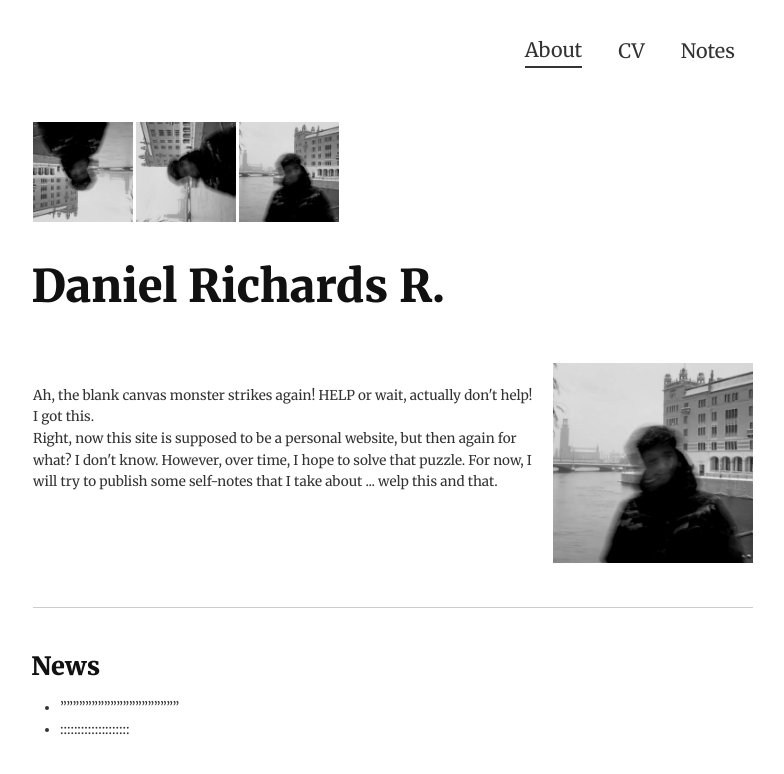
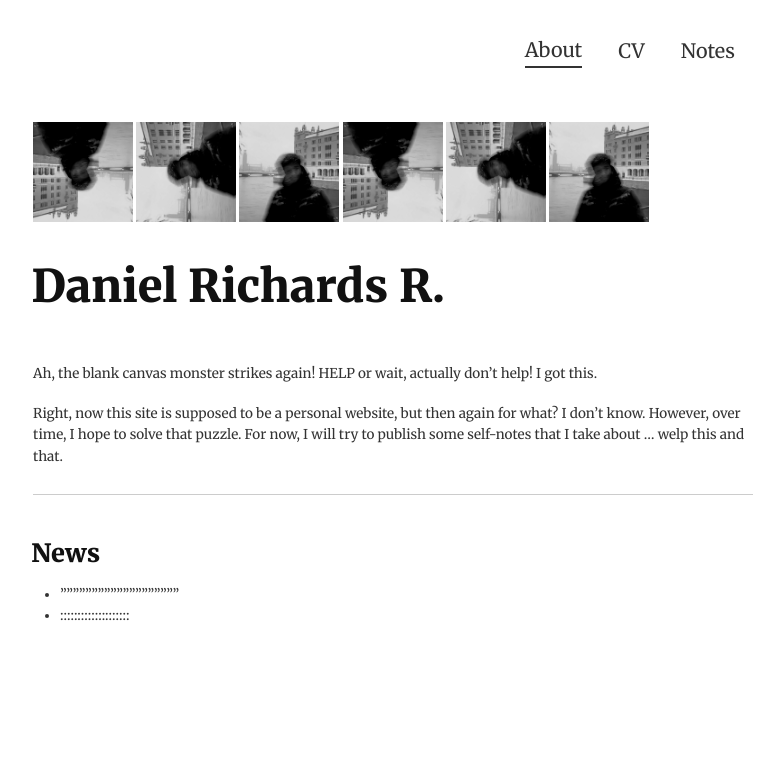
Before and after one commit to dannyrichy/dannyrichy.github.io, a Jekyll site: the page built from docs/index.md, in a window 1280 px wide. Shown: the top 774 px of the page, without its empty margins (247-1031 px from the left). Built offline with Jekyll 4.4.1, drawn with Linux system fonts in a browser that asks for light colours.

Commit message:
Correcting the structure

```diff
--- a/docs/_config.yml
+++ b/docs/_config.yml
@@ -9,6 +9,8 @@ plugins:
 
 # Build settings
 markdown: kramdown
+include:
+  - notes
 exclude: ["README.md"]
 sass:
   style: compressed
--- a/docs/index.md
+++ b/docs/index.md
@@ -1,28 +1,15 @@
 ---
 layout: default
 ---
-![img1](assets/profile.jpg) ![img2](assets/profile.jpg) ![img3](assets/profile.jpg)
+![img1](assets/profile.jpg) ![img2](assets/profile.jpg) ![img3](assets/profile.jpg) ![img1](assets/profile.jpg) ![img2](assets/profile.jpg) ![img3](assets/profile.jpg)
 
 # Daniel Richards R.
 
-<div style="display: grid; grid-template-columns: 1fr 200px; gap: 1rem; align-items: start;">
+Ah, the blank canvas monster strikes again! HELP or wait, actually don't help! I got this.
 
-  <!-- Left column: Name and About Me section -->
-  <div>
-    <p>
-    <br>
-      Ah, the blank canvas monster strikes again! HELP or wait, actually don't help! I got this.<br>
-      Right, now this site is supposed to be a personal website, but then again for what? I don't know.
-      However, over time, I hope to solve that puzzle. For now, I will try to publish some self-notes
-      that I take about ... welp this and that.
-    </p>
-  </div>
-
-  <!-- Right column: Profile photo and icons -->
-  <div style="text-align: center;">
-    <img src="assets/profile.jpg" alt="Profile Photo" style="width: 200px; height: 200px; margin-bottom: 1rem;">
-  </div>
-</div>
+Right, now this site is supposed to be a personal website, but then again for what? I don't know.
+However, over time, I hope to solve that puzzle. For now, I will try to publish some self-notes
+that I take about ... welp this and that.
 
 ---
 
@@ -30,4 +17,3 @@ layout: default
 
 - """""""""""""""""""
 - ::::::::::::::::::::
-<!-- Add more news items as needed -->
```
Also changed, not shown: docs/notes.md (+2 -2 lines), docs/notes/gaussian_process.md (+1 -0 lines).
